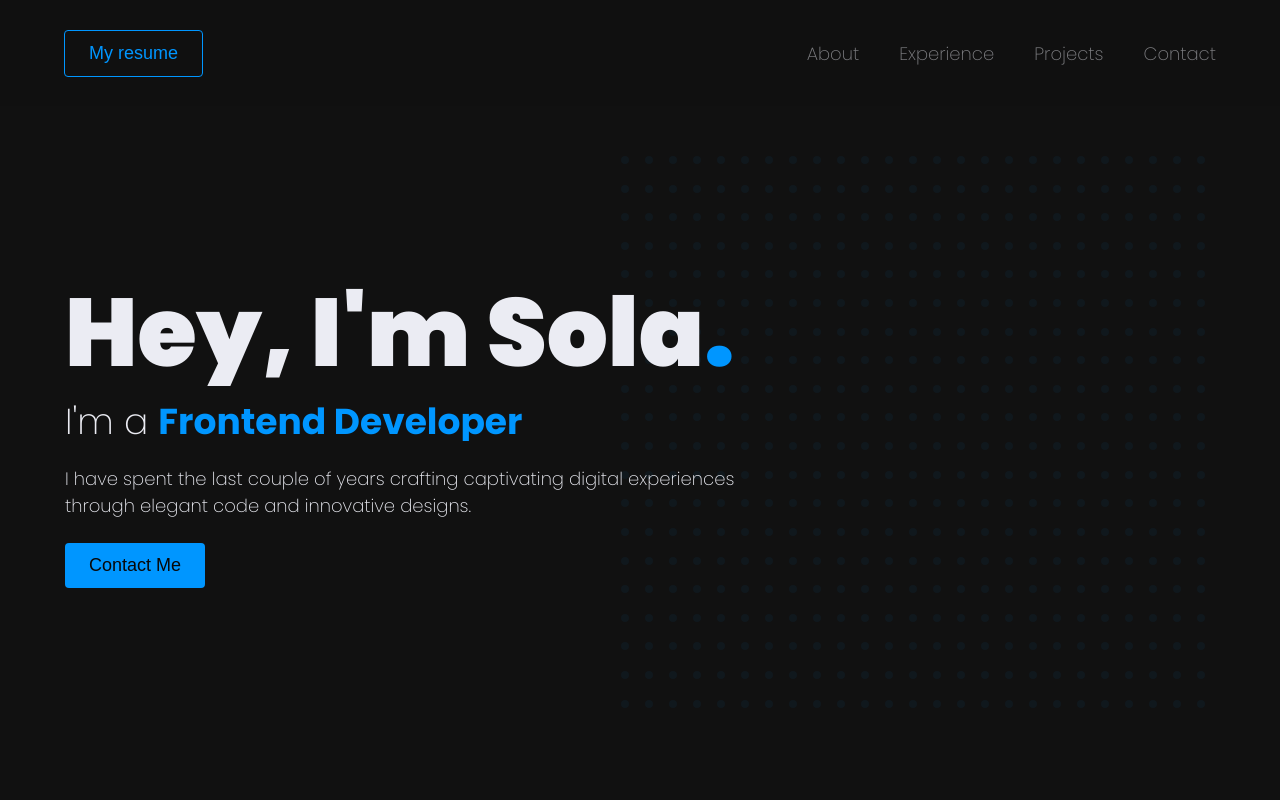
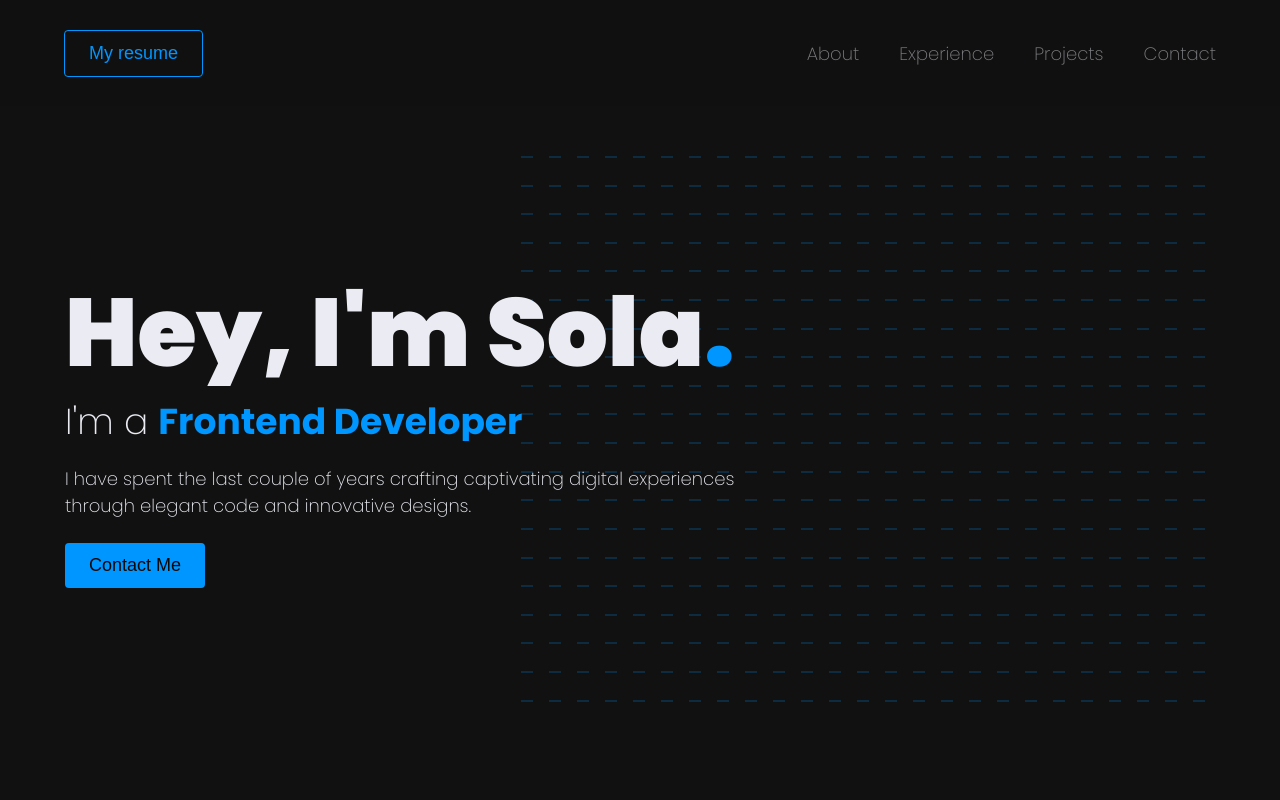
Before and after one commit to akindoju/akindoju, a Next.js app: page / in a window 1280 px wide. Shown: the top 800 px of the page. Built offline with nearby package versions, Linux system fonts and the light colour scheme.

Commit message:
Fixed links and changed animation

```diff
--- a/components/DotGrid/DotGrid.module.scss
+++ b/components/DotGrid/DotGrid.module.scss
@@ -2,7 +2,7 @@
   position: absolute;
   top: 12px;
   bottom: 12px;
-  right: .2rem;
+  right: 0.2rem;
   max-width: 75%;
   display: grid;
   z-index: 0;
@@ -15,12 +15,12 @@
   border-radius: 8px;
 }
 
-.dot_brand,.dot_text {
-  width: 8px;
-  height: 8px;
-  border-radius: 50%;
-
-  opacity: 0.05;
+.dot_brand,
+.dot_text {
+  width: 12px;
+  height: 2px;
+  // border-radius: 50%;
+  opacity: 0.2;
 }
 
 .dot_brand {
@@ -37,10 +37,10 @@
 
 .dotWrapper:hover > .dot_brand {
   background: var(--brand) !important;
-  opacity: .9 !important;
+  opacity: 0.9 !important;
 }
 
 .dotWrapper:hover > .dot_text {
   background: var(--text) !important;
-  opacity: .9 !important;
+  opacity: 0.9 !important;
 }
--- a/components/DotGrid/DotGrid.tsx
+++ b/components/DotGrid/DotGrid.tsx
@@ -6,6 +6,7 @@ export const DotGrid = () => {
   const [dotColor, setDotColor] = useState<string>("");
   const [brandColor, setBrandColor] = useState<string>("");
   const [textColor, setTextColor] = useState<string>("");
+  const [rotateValue, setRotateValue] = useState<number>(180);
 
   const GRID_WIDTH = 25;
   const GRID_HEIGHT = 20;
@@ -20,36 +21,41 @@ export const DotGrid = () => {
     setDotColor(brandColor);
     setBrandColor(brandColor);
     setTextColor(textColor);
+
+    handleDotClick(brandColor, "0");
+    // eslint-disable-next-line react-hooks/exhaustive-deps
   }, []);
 
-  const handleDotClick = async (e: any) => {
+  const handleDotClick = async (color: string, e?: any) => {
+    if (rotateValue === -90) {
+      setRotateValue(180);
+    } else {
+      setRotateValue(-90);
+    }
     anime({
       targets: ".dot-point",
-      background: dotColor,
+      background: color,
       scale: [
         {
           value: 1.35,
           easing: "easeOutSine",
-          duration: 250,
+          duration: 1200,
         },
-        { value: 1, easing: "easeInOutQuad", duration: 500 },
+        { value: 1, easing: "easeInOutQuad", duration: 1200 },
       ],
-      translateY: [
-        { value: -15, easing: "easeOutSine", duration: 250 },
-        { value: 1, easing: "easeInOutQuad", duration: 500 },
-      ],
+      rotate: [{ value: rotateValue, easing: "easeOutSine", duration: 1200 }],
       opacity: [
-        { value: 0.5, easing: "easeOutSine", duration: 250 },
-        { value: 0.15, easing: "easeInOutQuad", duration: 500 },
+        { value: 0.5, easing: "easeOutSine", duration: 1200 },
+        { value: 0.2, easing: "easeInOutQuad", duration: 1200 },
       ],
       delay: anime.stagger(100, {
         grid: [GRID_WIDTH, GRID_HEIGHT],
-        from: e.target.dataset.index,
+        from: e?.target?.dataset.index,
       }),
       loopBegin: () => {
-        if (dotColor === textColor) {
+        if (color === textColor) {
           setDotColor(brandColor);
-        } else if (dotColor === brandColor) {
+        } else if (color === brandColor) {
           setDotColor(textColor);
         }
       },
@@ -62,7 +68,9 @@ export const DotGrid = () => {
     for (let j = 0; j < GRID_HEIGHT; j++) {
       dots.push(
         <div
-          onClick={handleDotClick}
+          onClick={async (e) => {
+            handleDotClick(dotColor, e);
+          }}
           className={styles.dotWrapper}
           data-index={index}
           key={`${i}-${j}`}
--- a/package.json
+++ b/package.json
@@ -17,6 +17,7 @@
     "eslint": "8.35.0",
     "eslint-config-next": "13.2.1",
     "framer-motion": "^10.0.1",
+    "letterizejs": "^2.0.1",
     "next": "13.2.1",
     "react": "18.2.0",
     "react-dom": "18.2.0",
```
Also changed, not shown: 1 other file (tests, documents, lock files or other folders).
